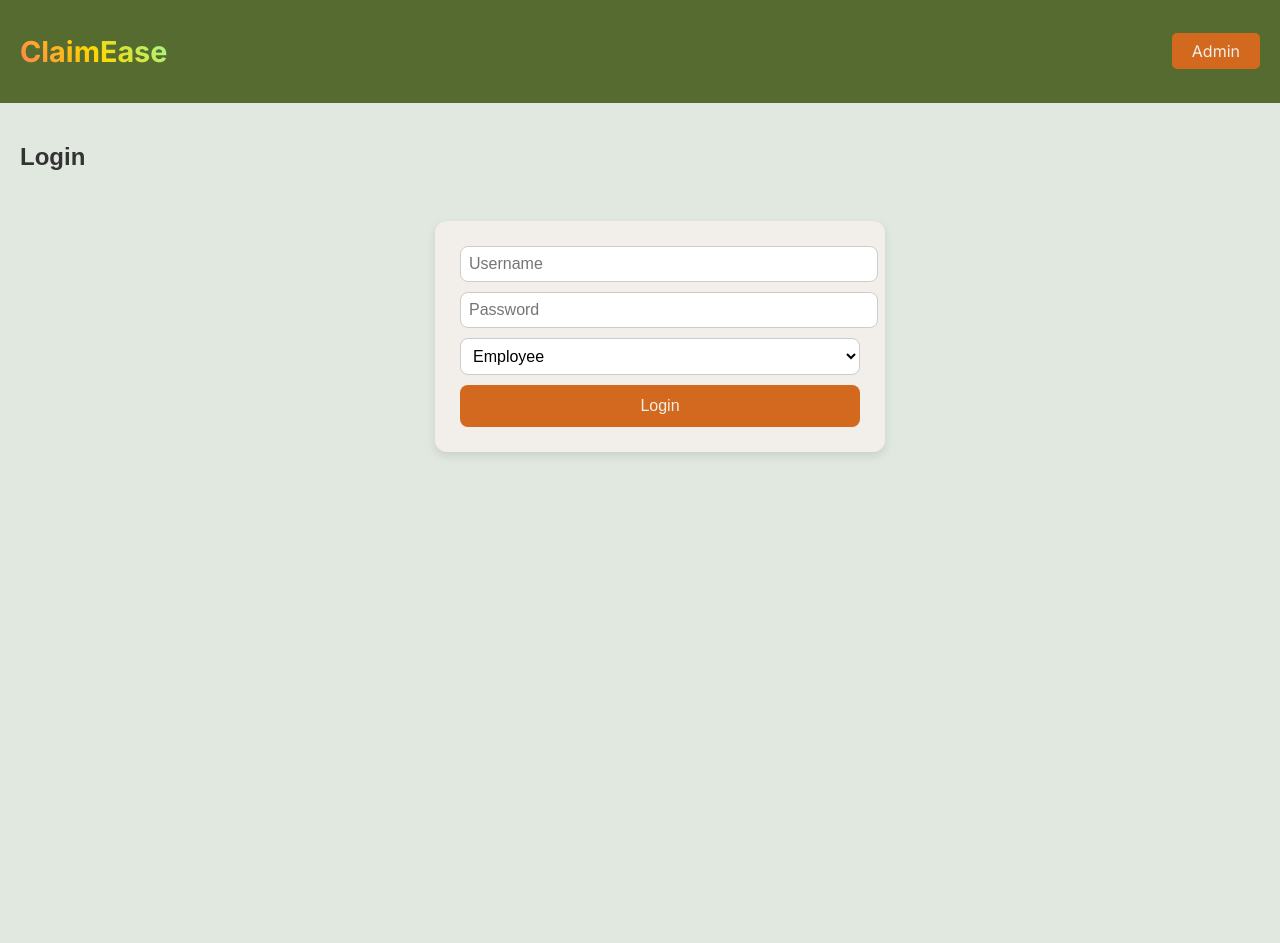
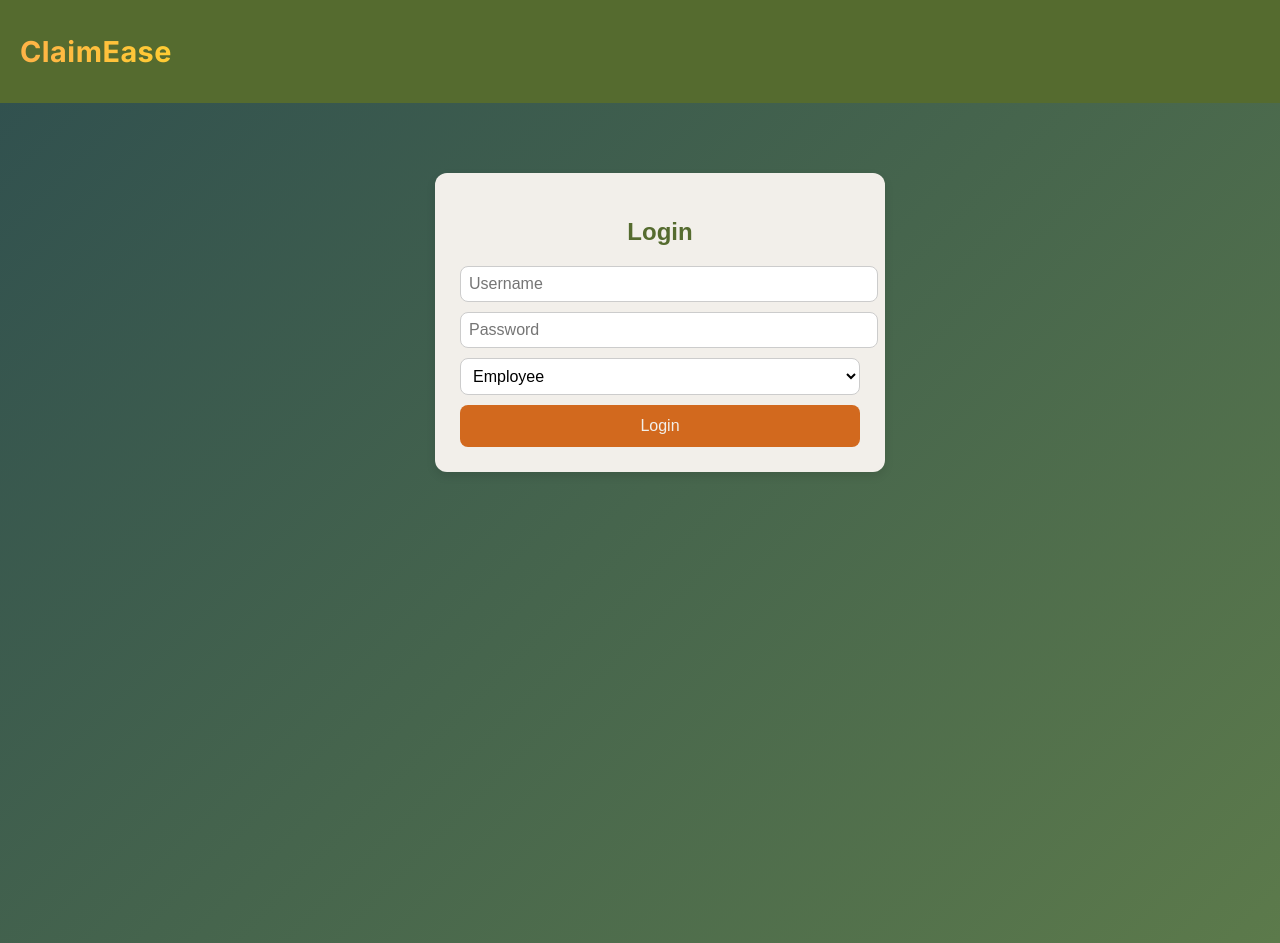
Before and after one commit to Pragalya03/my-reimbursement-portal, a React (Create React App) app in the folder reactapp/: page /login in a window 1280 px wide. Shown: the top 943 px of the page. Built offline with nearby package versions, Linux system fonts and the light colour scheme.

Commit message:
all pass UI done for SRS

```diff
--- a/reactapp/src/App.css
+++ b/reactapp/src/App.css
@@ -1,7 +1,7 @@
 .App {
   font-family: Arial, sans-serif;
   padding: 20px;
-  background-color: #E0E8E0;
+  /* background-color: #E0E8E0; */
   color: #333333;
   width:100%;
   min-height: 100vh;
@@ -18,15 +18,16 @@
 .brand-name {
   font-size: 1.8rem;
   font-weight: bold;
-  background: linear-gradient(45deg, #FF7F50, #FFD700, #98FB98); /* pretty gradient */
-  -webkit-background-clip: text;
+  background: linear-gradient(90deg, #ffb347, #ffcc33); /* pretty gradient */
+  -webkit-background-clip:text;
   -webkit-text-fill-color: transparent;
+  background-clip:text;
+  color:transparent;
+  letter-spacing:0.5px;
+
 }
 
-.nav-right {
-  display: flex;
-  align-items: center;
-}
+
 
 .user-type-btn {
   color: #F2EFEA; /* Warm Gray text */
--- a/reactapp/src/App.js
+++ b/reactapp/src/App.js
@@ -65,9 +65,6 @@ function App() {
     <Router>
       <nav className="full-width-navbar">
         <h1 className="brand-name">ClaimEase</h1>
-        <div className="nav-right">
-        <NavLink to="/admin" className="user-type-btn">Admin</NavLink>
-        </div>
       </nav>
 
       <div className="App">
--- a/reactapp/src/pages/Home.jsx
+++ b/reactapp/src/pages/Home.jsx
@@ -14,6 +14,11 @@ function Home() {
         <Link to="/register">
           <button>Register</button>
         </Link>
+        <div className="nav-right">
+        <Link to="/admin">
+          <button>Admin</button>
+          </Link>
+        </div>
       </div>
     </div>
   );
--- a/reactapp/src/pages/Login.jsx
+++ b/reactapp/src/pages/Login.jsx
@@ -48,8 +48,8 @@ export default function LoginPage() {
 
   return (
     <div className="login-page">
+      <form className="login-form" onSubmit={handleLogin}>
       <h2>Login</h2>
-      <form className="login-form" onSubmit={handleLogin}>
         <input
           type="text"
           placeholder="Username"
--- a/reactapp/src/pages/Register.jsx
+++ b/reactapp/src/pages/Register.jsx
@@ -85,7 +85,9 @@ export default function Register() {
   };
 
   return (
+    <div className="register-page">
     <form onSubmit={handleSubmit}>
+      <h2>Register</h2>
       <input
         name="username"
         placeholder="Username"
@@ -137,5 +139,6 @@ export default function Register() {
 
       <button type="submit">Register</button>
     </form>
+    </div>
   );
 }
--- a/reactapp/src/styles/AdminPanel.css
+++ b/reactapp/src/styles/AdminPanel.css
@@ -15,7 +15,7 @@
 .admin-panel h2 {
   text-align: center;
   margin-bottom: 30px;
-  color: #2c3e50;
+  color: #2f3e16ed;
 }
 
 .admin-panel section {
@@ -24,12 +24,12 @@
 
 .admin-panel section h3 {
   margin-bottom: 10px;
-  color: #34495e;
+  color: #2f3e16ed;
 }
 
 /* Buttons */
 .admin-panel button {
-  background-color: #3498db;
+  background-color: #D2691E;
   color: #fff;
   border: none;
   padding: 6px 12px;
@@ -40,7 +40,7 @@
 }
 
 .admin-panel button:hover {
-  background-color: #2980b9;
+  background-color: #DAA520;
 }
 
 /* Table Styling */
@@ -59,7 +59,7 @@
 }
 
 .admin-table th {
-  background-color: #2c3e50;
+  background-color: #2f3e16ed;
   color: white;
 }
 
--- a/reactapp/src/styles/Home.css
+++ b/reactapp/src/styles/Home.css
@@ -13,7 +13,10 @@
   color: #556B2F;
   margin-bottom: 20px;
 }
-
+.nav-right {
+  display: flex;
+  align-items: center;
+}
 .home-page p {
   font-size: 1.2rem;
   margin-bottom: 40px;
--- a/reactapp/src/styles/Login.css
+++ b/reactapp/src/styles/Login.css
@@ -1,6 +1,6 @@
 .login-page {
   font-family: Arial, sans-serif;
-  background-color: #E5E1D8; /* slightly darker warm gray */
+  /* background-color: #E5E1D8;  */
   color: #333333;
   display: flex;
   flex-direction: column;
@@ -12,13 +12,10 @@
 }
 
 .login-page h2 {
-  font-size: 2rem;
-  font-weight: bold;
-  color: #2F3A15; /* slightly darker Deep Olive for contrast */
-  margin-bottom: 30px;
-  text-shadow: 1px 1px 2px rgba(0,0,0,0.1); /* subtle shadow to make text pop */
+  color: #556B2F;
+  display: inline-block;
+  margin-right: 20px;
 }
-
 .login-form {
   width: 100%;
   max-width: 400px;
--- a/reactapp/src/styles/Register.css
+++ b/reactapp/src/styles/Register.css
@@ -1,16 +1,19 @@
-/* src/styles/Register.css */
-
 form {
   max-width: 400px;
   margin: 50px auto;
   padding: 25px;
+  align-items: center;
   background-color: #F2EFEA; /* soft warm background */
   border-radius: 12px;
   box-shadow: 0 4px 10px rgba(0, 0, 0, 0.1);
   font-family: Arial, sans-serif;
   color: #333333;
 }
-
+.register-page h2 {
+  color: #556B2F;
+  display: inline-block;
+  margin-right: 20px;
+}
 form input,
 form select {
   width: 100%;
```
